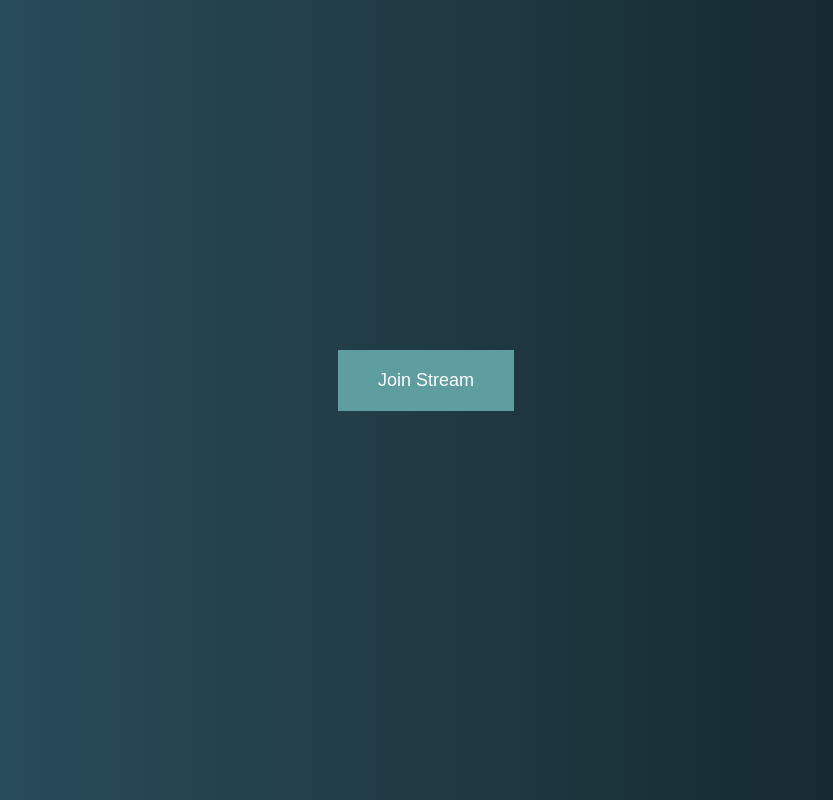
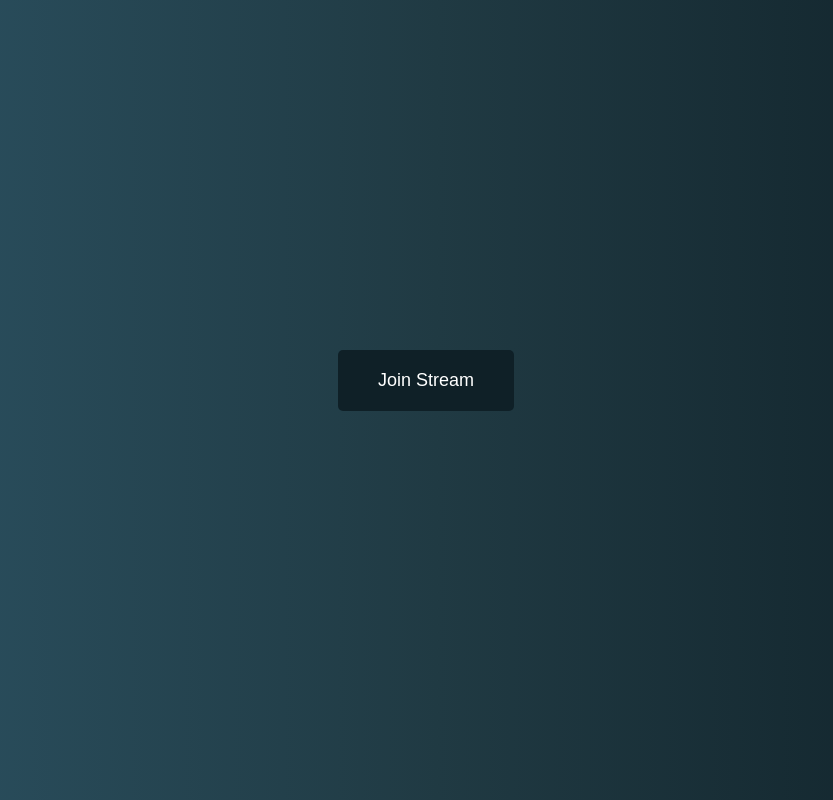
Before and after one commit to Rozrc25/RozVid-Conference, a plain HTML site: page index.html in a window 1280 px wide. In both pictures the pointer is over the button "Join Stream". Shown: the whole page, without its empty margins (202-1035 px from the left). Drawn offline with Linux system fonts and the light colour scheme.

Commit message:
Update main.css

```diff
--- a/main.css
+++ b/main.css
@@ -36,10 +36,16 @@ body{
 button{
     border:none;
     background-color: cadetblue;
+    border-radius: 5px;
     color:#fff;
     padding:10px 20px;
     font-size:16px;
     margin:2px;
+
+}
+
+button:hover{
+    background-color: #0F2027;
     cursor: pointer;
 }
 
```
